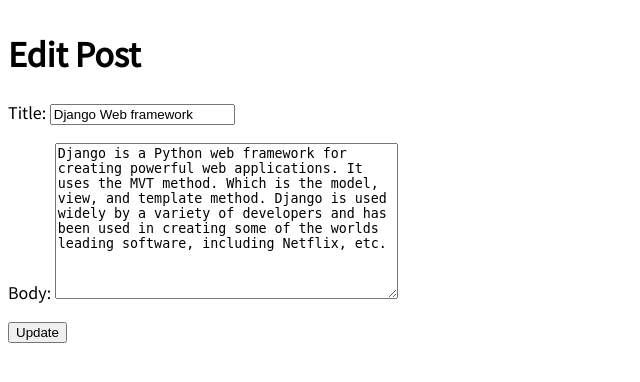
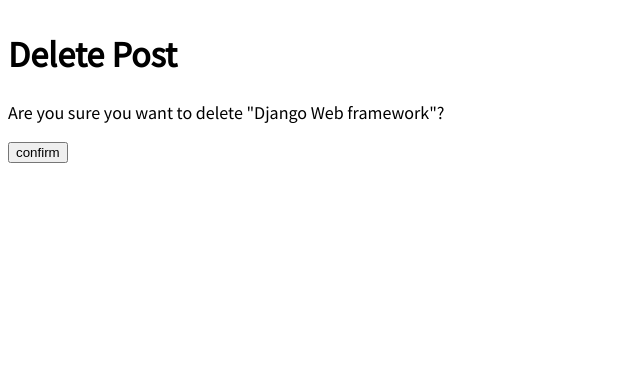
Before and after one commit to Holison18/Django-Webframework, a Django app: page /post/1/delete/ in a window 1280 px wide. Shown: the part 102-484 px from the top of the page, without its empty margins (0-640 px from the left). Run offline with Django 4.2, Linux system fonts and the light colour scheme; data comes from the database, SQL or seed files in the repository; both versions use the stored data as it was after the commit.

Commit message:
Delete view

```diff
--- a/Blog App/blog/urls.py
+++ b/Blog App/blog/urls.py
@@ -1,10 +1,10 @@
 from django.urls import path
-from .views import BlogListView,BlogDetailView,CreateBlogView,UpdateBlogView
+from .views import BlogListView,BlogDetailView,CreateBlogView,UpdateBlogView,DeleteBlogView
 
 urlpatterns = [
     path("", BlogListView.as_view(), name="home"), #home
     path("post/<int:pk>/",BlogDetailView.as_view(),name="post_detail"),
     path("post/new/",CreateBlogView.as_view(),name="post_new"),
     path("post/<int:pk>/edit/",UpdateBlogView.as_view(),name="post_edit"),
-    path("post/<int:pk>/delete/",UpdateBlogView.as_view(),name="post_delete"),
+    path("post/<int:pk>/delete/",DeleteBlogView.as_view(),name="post_delete"),
 ]
--- a/Blog App/blog/views.py
+++ b/Blog App/blog/views.py
@@ -30,3 +30,4 @@
 class DeleteBlogView(DeleteView):
     model = Post
     template_name = "post_delete.html"
+    success_url = reverse_lazy("home")
--- a/Blog App/templates/post_delete.html
+++ b/Blog App/templates/post_delete.html
@@ -3,6 +3,6 @@
 <h1>Delete Post</h1>
 <form action="" method="post">{% csrf_token %}
     <p>Are you sure you want to delete "{{ post.title }}"?</p>
-    <input type="submit" value="Delete">
+    <input type="submit" value="confirm">
 </form>
 {% endblock content %}
--- a/Blog App/templates/post_detail.html
+++ b/Blog App/templates/post_detail.html
@@ -5,6 +5,6 @@
         <p> {{ post.body }} </p>
     </div>
     <br><br>
-    <a href="{% url 'post_edit' post.pk %}">Edit</a>
-    <a href="{% url 'post_delete' post.pk %}">Delete</a>
+    <p><a href="{% url 'post_edit' post.pk %}">+ Edit Blog Post</a></p>
+    <p><a href="{% url 'post_delete' post.pk %}">+ Delete Blog Post</a></p>
 {% endblock %}
```
Also changed, not shown: Blog App/db.sqlite3.
